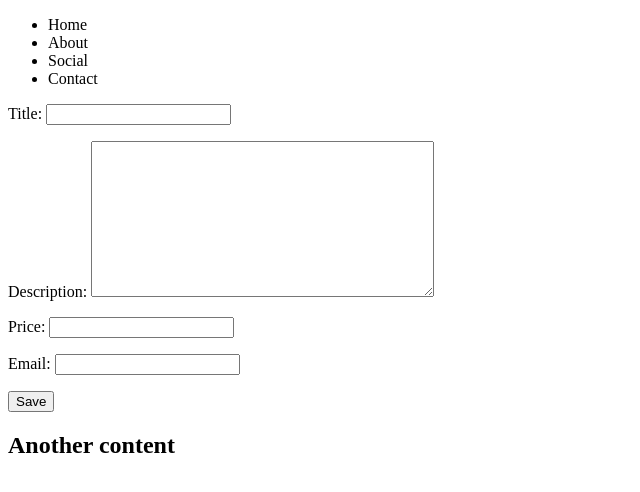
After one commit to dzhunkovskyi/pet1.0, a Django app: page /create/ in a window 1280 px wide. The commit adds this page. Shown: the top 492 px of the page, without its empty margins (0-640 px from the left). Run offline with Django 3.2, Linux system fonts and the light colour scheme.

Commit message:
work with forms and templates

```diff
--- a/market/urls.py
+++ b/market/urls.py
@@ -16,6 +16,7 @@
 from django.contrib import admin
 from django.urls import path
 from pages.views import home_view, contact_view, about_view, social_view
+from products.views import create
 
 urlpatterns = [
     path('', home_view, name='home'),
@@ -23,5 +24,6 @@
     path('contact/', contact_view, name='contact'),
     path('about/', about_view, name='about'),
     path('social/', social_view, name='social'),
+    path('create/', create, name='create'),
     path('admin/', admin.site.urls),
 ]
--- a/pages/views.py
+++ b/pages/views.py
@@ -1,10 +1,14 @@
 from django.http import HttpResponse
+
 from django.shortcuts import render
 
+
 # Create your views here.
+
 def home_view(request, *args, **kwargs): # *args, **kwargs
 	print(request.user)
 	return render(request, "home.html", {})
+
 
 def contact_view(request, *args, **kwargs): # *args, **kwargs
 	return render(request, "contact.html", {})
@@ -13,6 +17,7 @@
 def about_view(request, *args, **kwargs): # *args, **kwargs
 	dict_contest = {
 		"my_text": 'This is text',
+		"this_is_true": True,
 		"my_number": 1234,
 		"my_list": [123, 123134, 124]
 	}
--- /dev/null
+++ b/products/forms.py
@@ -0,0 +1,29 @@
+from django import forms
+
+
+from .models import Product
+
+
+class ProductForm(forms.ModelForm):
+	class Meta:
+		model = Product
+		fields = [
+			'title',
+			'description',
+			'price',
+		]
+
+	email = forms.EmailField()
+	# title = forms.CharField()
+
+	def clean_email(self):
+		email = self.cleaned_data['email']
+		if not 'edu' in email:
+			raise forms.ValidationError('No "edu" in email')
+		return email
+
+	def clean_title(self):
+		title = self.cleaned_data['title']
+		if not 'edu' in title:
+			raise forms.ValidationError('No "edu" in title')
+		return title
--- a/products/models.py
+++ b/products/models.py
@@ -6,4 +6,4 @@
 	description = models.TextField(blank=True, null=True)
 	price = models.DecimalField(decimal_places=2, max_digits=10000)
 	summary = models.TextField(default='This is cool!')
-	featured = models.BooleanField() # null=True default=True
+	featured = models.BooleanField(default=False) # null=True default=True
--- /dev/null
+++ b/products/templates/products/create.html
@@ -0,0 +1,10 @@
+{% extends 'base.html' %}
+
+{% block content %}
+
+<form method = 'POST'> {% csrf_token %}
+	{{ form.as_p }}
+	<input type='submit' value='Save' />
+</form>
+
+{% endblock %}
--- a/products/views.py
+++ b/products/views.py
@@ -1,3 +1,18 @@
+from django.http import HttpResponse
+
 from django.shortcuts import render
 
+from .forms import ProductForm
+
+
 # Create your views here.
+def create(request):
+	form = ProductForm(request.POST or None)
+	if form.is_valid():
+		form.save()
+		form = ProductForm()
+
+	context = {
+		'form': form
+	}
+	return render(request, "products/create.html", context)
--- a/templates/about.html
+++ b/templates/about.html
@@ -9,7 +9,11 @@
 
 		<ul>
 		{% for item in my_list %}
-			<li>{{ forloop.counter }} - {{ item }}</li>
+			{% if item == 123 %}
+				<li>{{ forloop.counter }} - {{ item }}</li>
+			{% else %}
+				<li>{{ forloop.counter }} - {{ item|add:23 }}</li>
+			{% endif %}
 		{% endfor %}
 		</ul>
 	</p>
```
Also changed, not shown: products/migrations/0007_auto_20190530_1151.py (added).
